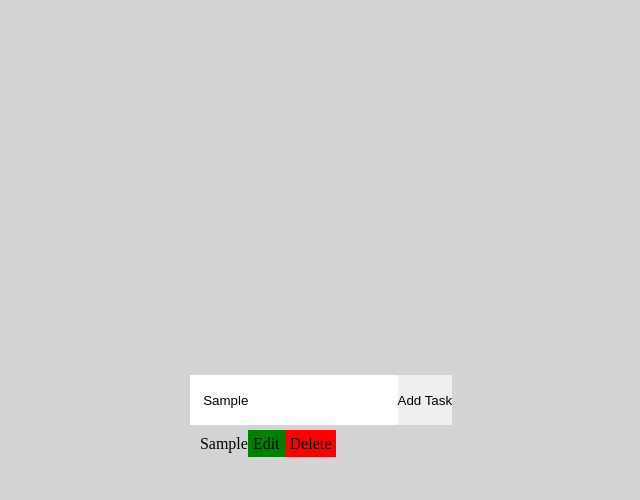
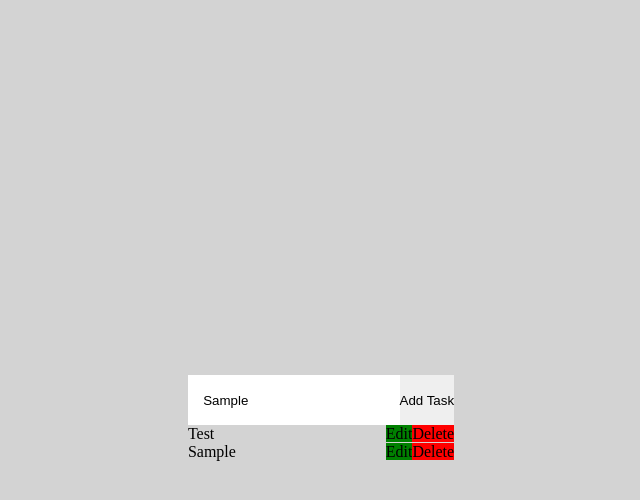
Before and after one commit to renrutoet/simple_todo, a plain HTML site: page index.html in a window 1280 px wide. Both pictures are taken after typing "Sample" into the empty fields and a click on the button "Add Task". Shown: the whole page, without its empty margins (319-959 px from the left). Drawn offline with Linux system fonts and the light colour scheme.

Commit message:
using grid to push buttons to the right, basic layout as I want it now, going to clean up code next

```diff
--- a/index.html
+++ b/index.html
@@ -16,7 +16,14 @@
             <input type="text" placeholder="Enter Task" id="input">
             <button id="addBtn">Add Task</button>
             <ul id="todoList" class="list">
-
+                <li class="test">
+                    <div class=" left">
+                        Test
+                    </div>
+                    <div class=" right">
+                        <span class="edit">Edit</span><span class="delete">Delete</span>
+                    </div>
+                </li>
             </ul>
         </div>
     </div>
--- a/scripts/main.js
+++ b/scripts/main.js
@@ -7,18 +7,29 @@ const list = document.querySelector("#todoList");
 
 inputBtn.addEventListener("click",function(){
 
+    console.log("test1");
+
+    //create divs for grid
+    var leftDiv = document.createElement("div");
+    leftDiv.classList.add("left");
+
+    var rightDiv = document.createElement("div");
+    rightDiv.classList.add("right");
+
     //task input box
     var task = document.createElement("li");
+    task.classList.add("test")
     var inputValue = input.value;
-    task.innerHTML = inputValue;
+    leftDiv.innerHTML = inputValue;
 
     //delete button
     let deleteBtn = document.createElement("span");
     deleteBtn.innerHTML = "Delete";
     deleteBtn.classList.add("delete");
+    deleteBtn.classList.add("right");
 
     deleteBtn.addEventListener("click",function(){
-        this.parentNode.parentNode.removeChild(this.parentNode);
+        this.parentNode.parentNode.parentNode.removeChild(this.parentNode.parentNode);
     });
 
     //edit button
@@ -26,6 +37,7 @@ inputBtn.addEventListener("click",function(){
     let editBtn = document.createElement("span");
     editBtn.innerHTML = "Edit"
     editBtn.classList.add("edit");
+    editBtn.classList.add("right");
 
     //on click remove task on list and replace with input box for editing
     editBtn.addEventListener("click",function(){
@@ -34,7 +46,7 @@ inputBtn.addEventListener("click",function(){
         let oldTaskText = inputValue;
 
         //removes list item to be replaced by the input element
-        this.parentNode.parentNode.removeChild(this.parentNode);
+        this.parentNode.parentNode.parentNode.removeChild(this.parentNode.parentNode);
 
         //create input element for editing the value
         let newTaskInput = document.createElement("input");
@@ -56,17 +68,25 @@ inputBtn.addEventListener("click",function(){
 
             //recreate old list item
             let oldTask = document.createElement("li");
-            oldTask.innerHTML = oldTaskText;
+            //oldTask.innerHTML = oldTaskText;
+            oldTask.classList.add("test");
+            oldTask.appendChild(leftDiv);
+            oldTask.appendChild(rightDiv);
 
             //add back into the DOM
-            oldTask.appendChild(editBtn);
-            oldTask.appendChild(deleteBtn);
+            //oldTask.appendChild(editBtn);
+            //oldTask.appendChild(deleteBtn);
+            //add left & right divs here
             list.appendChild(oldTask);
         });
 
+        //------------------------end of cancel button
+
+        //confirm button
         let confirmBtn = document.createElement("span");
         confirmBtn.innerHTML = "Confirm";
         confirmBtn.classList.add("edit");
+        confirmBtn.classList.add("right");
 
         confirmBtn.addEventListener("click",function(){
             //remove buttons
@@ -76,12 +96,17 @@ inputBtn.addEventListener("click",function(){
 
             //store new value as new task
             let newTask = document.createElement("li");
-            newTask.innerHTML = newTaskInput.value;
+            leftDiv.innerHTML = newTaskInput.value;
             inputValue = newTaskInput.value;
+            newTask.classList.add("test");
 
             //add back into the DOM
-            newTask.appendChild(editBtn);
-            newTask.appendChild(deleteBtn);
+            rightDiv.appendChild(editBtn);
+            rightDiv.appendChild(deleteBtn);
+            newTask.appendChild(leftDiv);
+            newTask.appendChild(rightDiv);
+            //newTask.appendChild(editBtn);
+            //newTask.appendChild(deleteBtn);
             list.appendChild(newTask);
         });
 
@@ -91,10 +116,15 @@ inputBtn.addEventListener("click",function(){
         list.appendChild(confirmBtn);
     });
 
+    //------------------ End of Edit mode
+
+    console.log("test2");
 
     //DOM interaction
-    task.appendChild(editBtn);
-    task.appendChild(deleteBtn);
+    rightDiv.appendChild(editBtn);
+    rightDiv.appendChild(deleteBtn);
+    task.appendChild(leftDiv);
+    task.appendChild(rightDiv);
     list.appendChild(task);
 
 });
--- a/styles/main.css
+++ b/styles/main.css
@@ -23,23 +23,23 @@ body {
 
 .list {
     margin: 0;
-    padding: 10px;
+    padding: 0;
     list-style: none;
 }
 
 .delete {
-    padding: 5px;
+    padding: 0;
     background-color: red;
 }
 
 .edit {
-    padding: 5px;
+    padding: 0;
     background-color: green;
 }
 
 #input {
     border:0;
-    padding: 1em;
+    margin: 1em;
 }
 
 #addBtn {
@@ -47,3 +47,22 @@ body {
     padding: 0;
     height:100%;
 }
+
+/* List layout */
+
+.test {
+    display: grid;
+}
+
+.inline-test {
+    display: inline-flex;
+}
+
+.left {
+    grid-column: 1;
+}
+
+.right {
+    justify-self: end;
+    grid-column: 2;
+}
```
